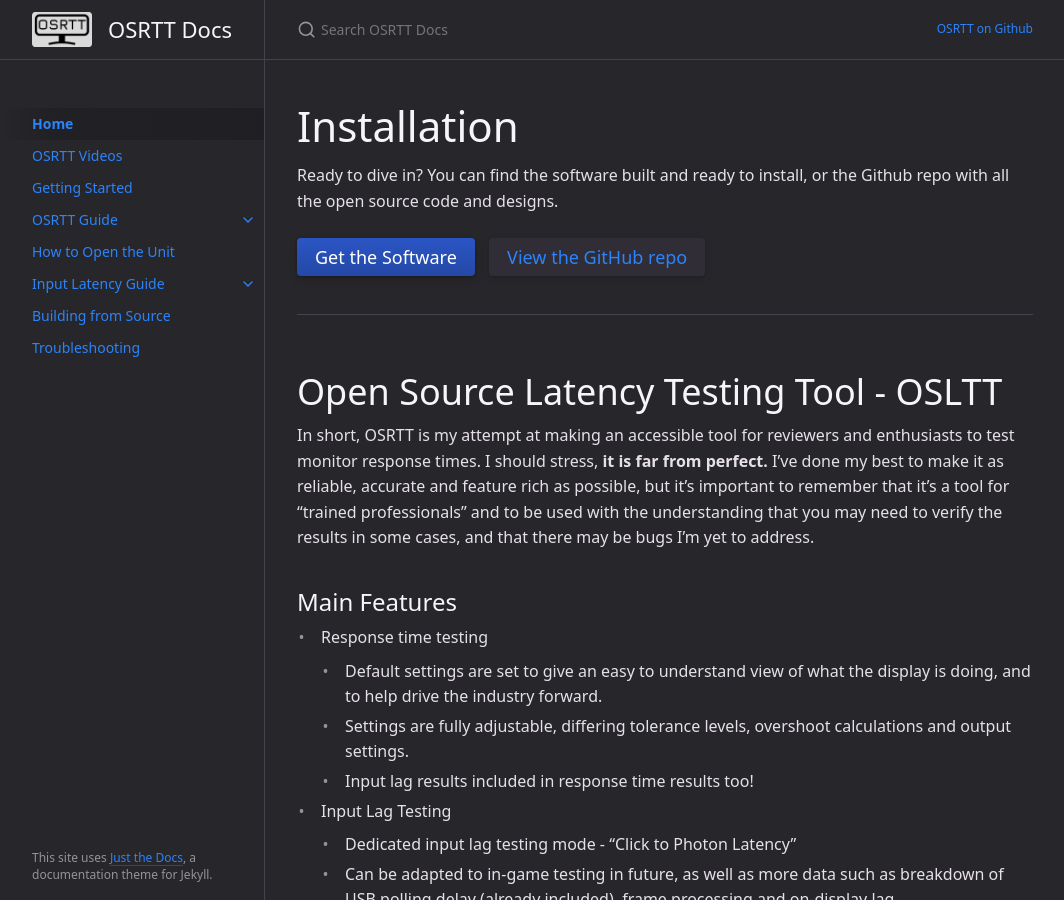
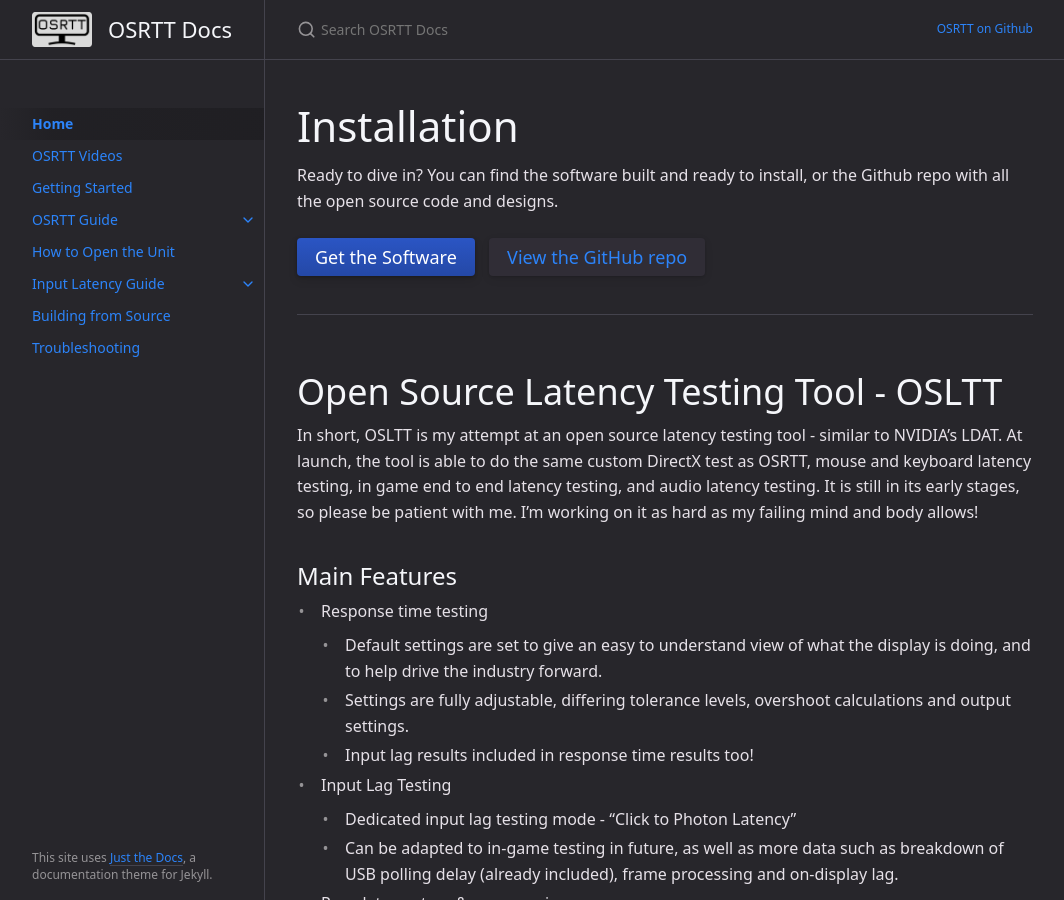
Before and after one commit to OSRTT/OSLTTDocs, a Jekyll site: the page built from index.md, in a window 1280 px wide and 900 px high. Shown: the whole window, without its empty margins (107-1171 px from the left). Built offline with Jekyll 4.4.1, drawn with Linux system fonts in a browser that asks for light colours.

Commit message:
Started changing the home page

```diff
--- a/index.md
+++ b/index.md
@@ -18,7 +18,7 @@ Ready to dive in? You can find the software built and ready to install, or the G
 
 # Open Source Latency Testing Tool - OSLTT
 
-In short, OSRTT is my attempt at making an accessible tool for reviewers and enthusiasts to test monitor response times. I should stress, **it is far from perfect.** I've done my best to make it as reliable, accurate and feature rich as possible, but it's important to remember that it's a tool for "trained professionals" and to be used with the understanding that you may need to verify the results in some cases, and that there may be bugs I'm yet to address.
+In short, OSLTT is my attempt at an open source latency testing tool - similar to NVIDIA's LDAT. At launch, the tool is able to do the same custom DirectX test as OSRTT, mouse and keyboard latency testing, in game end to end latency testing, and audio latency testing. It is still in its early stages, so please be patient with me. I'm working on it as hard as my failing mind and body allows!
 
 ## Main Features
 * Response time testing
```
